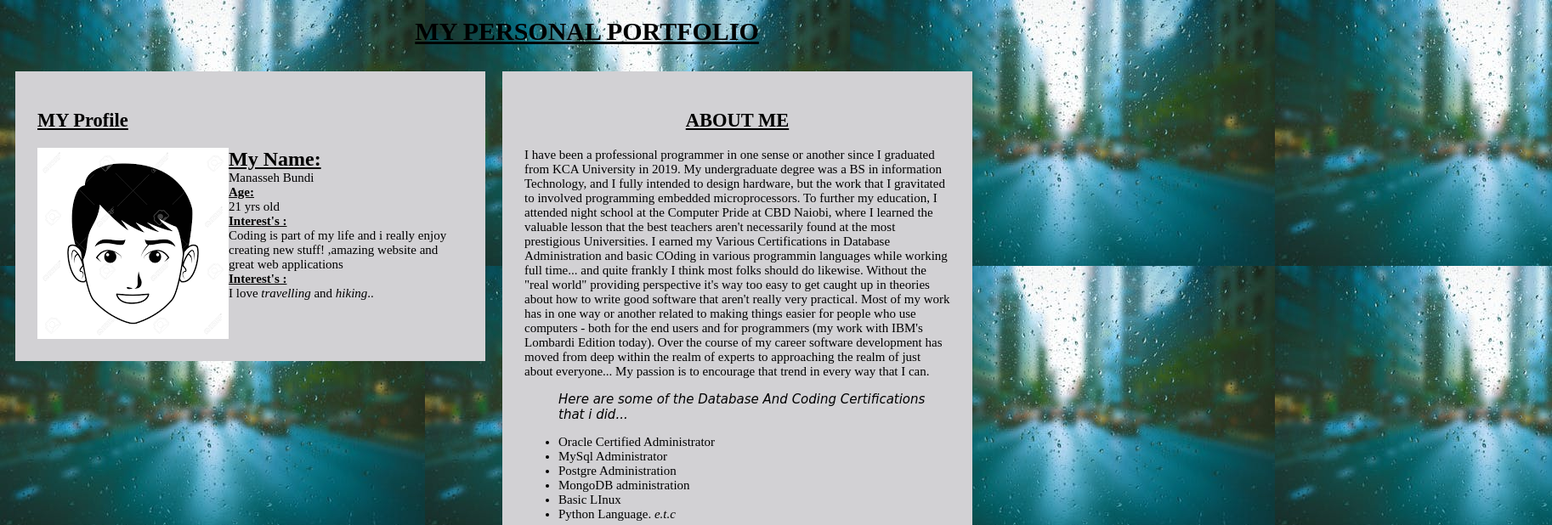
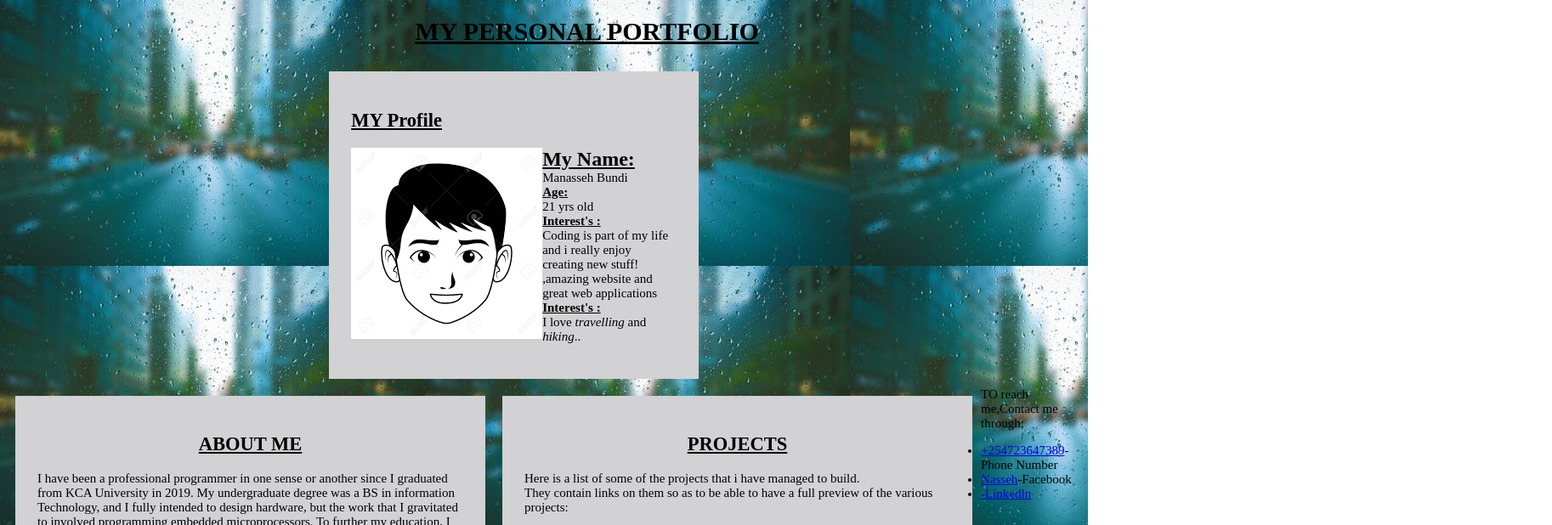
Before and after one commit to Nasseh123/Portfolio, a plain HTML site: page index.html in a window 1280 px wide. Shown: the top 618 px of the page at 85% size, 1826 px wide, since content can reach past the window. Drawn offline with Linux system fonts and the light colour scheme.

Commit message:
changed position of my profile

```diff
--- a/css/styles.css
+++ b/css/styles.css
@@ -12,12 +12,16 @@
   background-color:white;
 }
 .column1{
-    width: 501px;
-    float: left;
-  padding: 26px;
+  width: 30%;
+  float: left;
+padding: 26px;
+padding-right: 30px;
 
-  margin: 10px;
-  background-color:rgb(210, 209, 212);
+margin: 10px;
+margin-left: 30%;
+margin-right: 40%;
+
+background-color: rgb(210, 209, 212);
 }
 .column2{
     width: 501px;
--- a/index.html
+++ b/index.html
@@ -73,20 +73,17 @@
         </div>
 
 
-        <div class="column">
-            <p>I have been a professional programmer in one sense or another since I graduated from KCA University in 2019. My undergraduate degree was a BS in information Technology, and I fully intended to design hardware, but the work that I gravitated to involved programming embedded microprocessors. To further my education, I attended night school at the Computer Pride at CBD Naiobi, where I learned the valuable lesson that the best teachers aren't necessarily found at the most prestigious Universities. I earned my Various Certifications in Database Administration and basic COding in various programmin languages while working full time... and quite frankly I think most folks should do likewise. Without the "real world" providing perspective it's way too easy to get caught up in theories about how to write good software that aren't really very practical. Most of my work has in one way or another related to making things easier for people who use computers - both for the end users and for programmers (my work with IBM's Lombardi Edition today). Over the course of my career software development has moved from deep within the realm of experts to approaching the realm of just about everyone... My passion is to encourage that trend in every way that I can.
-
-                Here are some of the Database And Coding Certifications that i did...
-                Oracle Certified Administrator
-                MySql Administrator</p>
-                Postgre Administration
-                MongoDB administration
-                Basic LInux
-                Python Language. e.t.c
-            </p>
+        <div class="column4">
+            <p>TO reach me,Contact me through;</p>
+            <ul>
+                <li><a href="tell.+254723647389">+254723647389</a>-Phone Number</li>
+                <li><a href="##">Nasseh</a>-Facebook</li>
+                <li><a href="##">-Linkedln</a></li>
+            </ul>
 
 
-        </div class="column">
+
+        </div>
 
     </body>
 </html>
```
